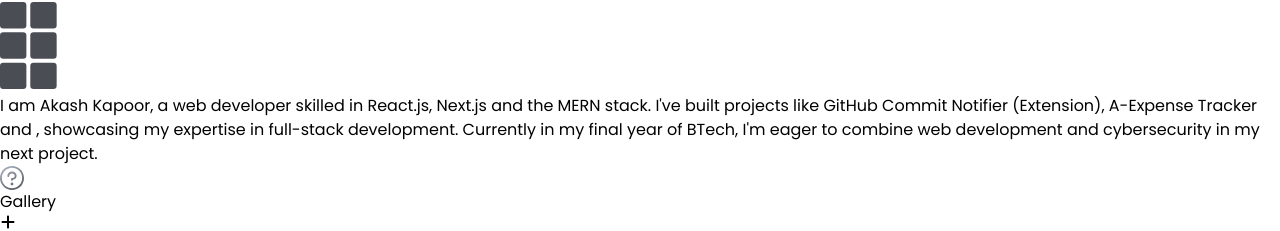
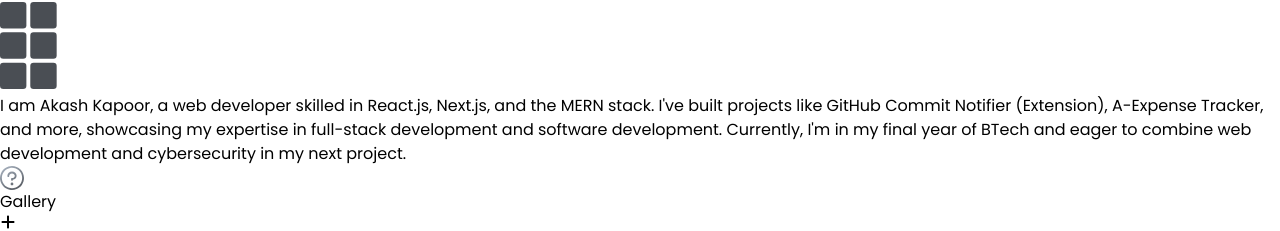
Before and after one commit to akashkapoor0001/Lunacal-Assignment, a React (Vite) app: page / in a window 1280 px wide. Shown: the part 98-329 px from the top of the page. Built offline with nearby package versions, Linux system fonts and the light colour scheme.

Commit message:
Updated the CSS of the components

```diff
--- a/src/App.jsx
+++ b/src/App.jsx
@@ -8,7 +8,7 @@ const App = () => {
       shadow-[inset_0px_0px_10px_10px_rgba(0,0,0,0.75)] shadow-black lg:justify-center items-center"
     >
       <div
-        className="w-[680px] lg:w-[736px] h-[200px] lg:h-[550px] rounded-[27px] border-[1px] border-[#96BEE7]
+        className="w-[686px] lg:w-[736px] h-[200px] lg:h-[550px] rounded-[27px] border-[1px] border-[#96BEE7]
                   bg-[#616161D1] mt-10 lg:mt-0"
       >
       </div>
--- a/src/components/HrTag.jsx
+++ b/src/components/HrTag.jsx
@@ -2,9 +2,9 @@ import React from 'react'
 
 const HrTag = () => {
     return (
-        <div className="w-[100%] h-[8%] flex justify-center items-center flex-col">
+        <div className="w-[101%] h-[8%] flex justify-center items-center flex-col">
             <div
-                className="w-[85%] bg-[#363C43] h-[4px] rounded-full"
+                className="w-[86%] bg-[#363C43] h-[4px] rounded-full"
             />
             <div className="w-[85%] h-[4px] bg-black rounded-full opacity-40 blur-[1px]" />
         </div>
--- a/src/components/Widget_One.jsx
+++ b/src/components/Widget_One.jsx
@@ -1,94 +1,97 @@
-import React, { useState } from 'react'
-import Question from "../assets/question.svg"
-import Box from "../assets/box.svg"
+import React, { useState } from 'react';
+import Question from "../assets/question.svg";
+import Box from "../assets/box.svg";
 import gsap from 'gsap';
 
 const FirstWidget = () => {
-
   const [isActive, setIsActive] = useState("aboutme");
 
   const clicked = (e, active) => {
-        // gsap.kill(e.currentTarget);
     setIsActive(active);
+  };
+
+  // Function to render the content based on the active tab
+  const renderContent = () => {
+    switch (isActive) {
+      case "aboutme":
+        return (
+          <p className="text-[#969696]">
+            I am Akash Kapoor, a web developer skilled in React.js, Next.js, and the MERN stack.
+            I've built projects like GitHub Commit Notifier (Extension), A-Expense Tracker, and more,
+            showcasing my expertise in full-stack development and software development.
+            Currently, I'm in my final year of BTech and eager to combine web development and cybersecurity in my next project.
+          </p>
+        );
+      case "exp":
+        return (
+          <p className="text-[#969696]">
+            I have experience working on various web development projects, including a GitHub Commit Notifier extension
+            that provides real-time notifications for new commits, an A-Expense Tracker application, and a variety of
+            full-stack development tasks. My experience spans across both front-end and back-end development, and I am proficient
+            in technologies like JavaScript, React, Node.js, and Express.
+          </p>
+        );
+      case "rec":
+        return (
+          <p className="text-[#969696]">
+            Recommended projects and tools for further learning include diving deeper into advanced React concepts,
+            exploring Next.js for server-side rendering, and experimenting with building RESTful APIs using Node.js and Express.
+            Additionally, working on open-source projects and contributing to communities can provide valuable experience.
+          </p>
+        );
+      default:
+        return null;
     }
-
-    // const mouseEnter = (e, active) => {
-    //     if (isActive !== active) {
-    //         gsap.to(e.currentTarget, {
-    //             borderRadius: '12px',
-    //             backgroundColor: '#28292F',
-    //             duration: 1,
-    //         });
-    //     }
-    // }
-
-    // const mouseLeave = (e, active) => {
-    //     if (isActive !== active) {
-    //         gsap.to(e.currentTarget, {
-    //             duration: 1,
-    //             background: 'none',
-    //         });
-    //     }
-    // }
+  };
 
   return (
-        <div className="h-[50%] w-[100%] bg-[#363c43] rounded-[27px] shadow-lg shadow-black">
-            {/* first half */}
+    <div className="h-[50%] w-[101%] bg-[#363c43] rounded-[27px] shadow-lg shadow-black">
+      {/* First Half */}
       <div className="p-4 flex gap-4">
         <div>
           <img src={Question} className="" alt="" />
         </div>
-                <div className="h-[56px] bg-black rounded-2xl flex justify-evenly items-center font-semibold text-[12px]">
+        <div className="h-[56px] bg-black rounded-3xl flex justify-evenly items-center font-semibold text-[13px]">
           <div
             onClick={(e) => clicked(e, "aboutme")}
-                        className={`rounded-xl px-[55px] h-[45px]  ${isActive === "aboutme" ? 'bg-[#28292F] text-white shadow-[5px_23px_38px_4px_black]' : 'text-[#b4aeae]'}
+            className={`rounded-2xl px-[55px] h-[45px] ${isActive === "aboutme" ? 'bg-[#28292F] text-white shadow-[5px_23px_38px_4px_black]' : 'text-[#b4aeae]'}
             flex justify-center items-center ml-2 hover:cursor-pointer
             ${isActive !== "aboutme" && 'hover:rounded-xl hover:bg-[#28292F] hover:duration-500 hover:ease-in-out'}`}
-                    // onMouseEnter={(e) => mouseEnter(e, "aboutme")}
-                    // onMouseLeave={(e) => mouseLeave(e, "aboutme")}
           >
             About Me
           </div>
           <div
             onClick={(e) => clicked(e, "exp")}
-                        className={`rounded-xl px-[54px] h-[45px] ${isActive === "exp" ? 'bg-[#28292F] text-white shadow-[5px_23px_38px_4px_black]' : 'text-[#b4aeae]'}
+            className={`rounded-2xl px-[54px] h-[45px] ${isActive === "exp" ? 'bg-[#28292F] text-white shadow-[5px_23px_38px_4px_black]' : 'text-[#b4aeae]'}
             flex justify-center items-center ml-2 hover:cursor-pointer
             ${isActive !== "exp" && 'hover:rounded-xl hover:bg-[#28292F] hover:duration-500 hover:ease-in-out'}`}
-                    // onMouseEnter={(e) => mouseEnter(e, "exp")}
-                    // onMouseLeave={(e) => mouseLeave(e, "exp")}
           >
             Experiences
           </div>
           <div
             onClick={(e) => clicked(e, "rec")}
-                        className={`rounded-xl px-[48px] h-[45px] ${isActive === "rec" ? 'bg-[#28292F] text-white shadow-[5px_23px_38px_4px_black]' : 'text-[#b4aeae]'}
+            className={`rounded-2xl px-[48px] h-[45px] ${isActive === "rec" ? 'bg-[#28292F] text-white shadow-[5px_23px_38px_4px_black]' : 'text-[#b4aeae]'}
             flex justify-center items-center ml-2 mr-2 hover:cursor-pointer
             ${isActive !== "rec" && 'hover:rounded-xl hover:bg-[#28292F] hover:duration-500 hover:ease-in-out'}`}
-                    // onMouseEnter={(e) => mouseEnter(e, "rec")}
-                    // onMouseLeave={(e) => mouseLeave(e, "rec")}
           >
             Recommended
           </div>
         </div>
       </div>
-            {/* second half */}
+      {/* Second Half */}
       <div className="flex gap-4 p-2 ml-2.5">
         <div className="mt-5">
           <img src={Box} alt="" />
         </div>
         <div className="">
-                    <p className="text-[#969696]">
-                        I am Akash Kapoor, a web developer skilled in React.js, Next.js and the MERN stack.
-                        I've built projects like GitHub Commit Notifier (Extension), A-Expense Tracker and , showcasing my expertise in full-stack development.
-                        Currently in my final year of BTech, I'm eager to combine web development and cybersecurity in my next project.
-                    </p>
+          {renderContent()}
         </div>
         <div className="">
           <div className="h-[48px] w-[6px] bg-gradient-to-t from-[#4A4E54] to-[#888989] rounded-full shadow-[2px_2px_3px_1px_#23222299] "></div>
         </div>
       </div>
     </div>
-    )
-}
+  );
+};
 
-export default FirstWidget
+export default FirstWidget;
--- a/src/components/Widget_Two.jsx
+++ b/src/components/Widget_Two.jsx
@@ -41,7 +41,7 @@ const SecondWidget = () => {
     };
 
     return (
-        <div className="h-[50%] w-[100%] bg-[#363C43] rounded-[27px] shadow-lg shadow-black">
+        <div className="h-[50%] w-[101%] bg-[#363C43] rounded-[27px] shadow-lg shadow-black">
             {/* first half */}
             <div className="p-4 flex gap-4">
                 <div>
```
Lines whose indentation alone changed are shown as unchanged.
